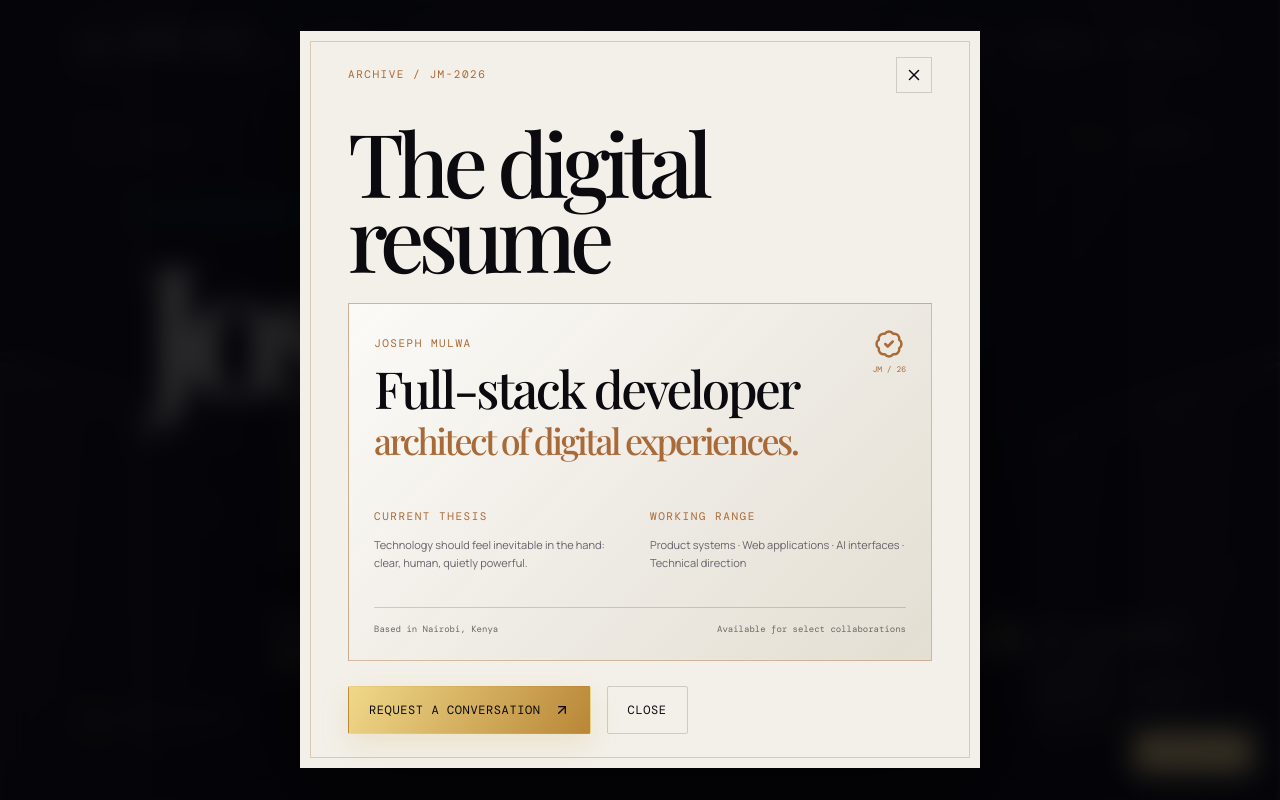
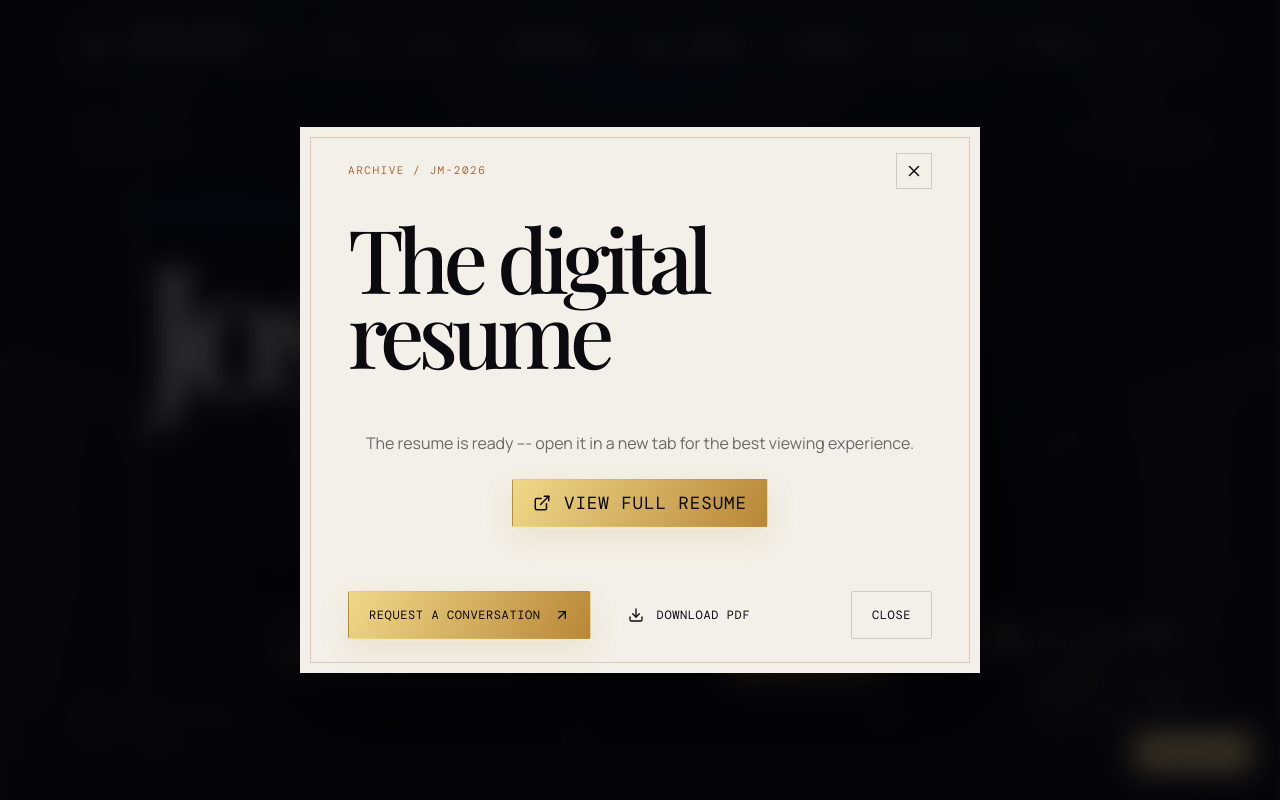
Before and after one commit to BYTECODENINJA/josephM, a React (Vite) app: page / in a window 1280 px wide. Both pictures are taken after a click on the button "VIEW RESUME". Shown: the top 800 px of the page. Built offline with nearby package versions, Linux system fonts and the light colour scheme; a web font is replaced by a local one.

Commit message:
Add my Resume

```diff
--- a/src/components/ResumeModal.tsx
+++ b/src/components/ResumeModal.tsx
@@ -1,37 +1,51 @@
-import { BadgeCheck, ArrowUpRight } from "lucide-react";
+import { ArrowUpRight, Download, ExternalLink } from "lucide-react";
 import { ModalShell } from "./ModalShell";
+import resumePDF from "../assets/JOSEPH MULWA.pdf"; // adjust the path/filename as needed
 
 export function ResumeModal({ onClose }: { onClose: () => void }) {
+  const openResumeInNewTab = () => {
+    window.open(resumePDF, "_blank");
+  };
+
   return (
     <ModalShell title="The digital resume" eyebrow="Archive / JM-2026" onClose={onClose}>
-      <div className="resume-paper">
-        <div className="resume-paper__header">
-          <div><span className="micro-label">Joseph Mulwa</span><h3>Full-stack developer<br /><em>architect of digital experiences.</em></h3>
-          </div>
-          <span className="resume-paper__seal"><BadgeCheck size={30} /><small>JM / 26</small></span>
+      <div className="resume-pdf-preview" style={{ textAlign: "center", padding: "2rem 0" }}>
+        <p style={{ color: "var(--muted-dark)", marginBottom: "1.5rem" }}>
+          The resume is ready --- open it in a new tab for the best viewing experience.
+        </p>
+        <button
+          className="button button--gold"
+          type="button"
+          onClick={openResumeInNewTab}
+          style={{ fontSize: "1.1rem" }}
+        >
+          <ExternalLink size={18} />
+          View full resume
+        </button>
+      </div>
+
+      <div className="modal-actions" style={{ marginTop: "2rem", display: "flex", gap: "1rem", flexWrap: "wrap", justifyContent: "space-between" }}>
+        <div style={{ display: "flex", gap: "1rem" }}>
+          <a
+            className="button button--gold"
+            href="mailto:josephmulwa8055@gmail.com?subject=Resume request"
+            onClick={onClose}
+          >
+            Request a conversation
+            <ArrowUpRight size={16} />
+          </a>
+          <a
+            className="button button--outline"
+            href={resumePDF}
+            download="Joseph_Mulwa_Resume.pdf"
+          >
+            <Download size={16} />
+            Download PDF
+          </a>
         </div>
-        <div className="resume-paper__grid">
-          <div><span className="micro-label">Current thesis</span>
-            <p>Technology should feel inevitable in the hand: clear, human, quietly powerful.</p>
-          </div>
-          <div><span className="micro-label">Working range</span>
-            <p>Product systems · Web applications · AI interfaces · Technical direction</p>
-          </div>
-        </div>
-        <div className="resume-paper__rule" />
-        <div className="resume-paper__footer">
-          <span>Based in Nairobi, Kenya</span>
-          <span>Available for select collaborations</span>
-        </div>
-      </div>
-      <div className="modal-actions">
-        <a className="button button--gold"
-           href="mailto:josephmulwa8055@gmail.com.com?subject=Resume request"
-           onClick={onClose}>
-          Request a conversation
-          <ArrowUpRight size={16} />
-        </a>
-        <button className="button button--quiet" type="button" onClick={onClose}>Close</button>
+        <button className="button button--quiet" type="button" onClick={onClose}>
+          Close
+        </button>
       </div>
     </ModalShell>
   );
--- a/src/pages/Index.tsx
+++ b/src/pages/Index.tsx
@@ -1,4 +1,5 @@
 import { type FormEvent, useEffect, useMemo, useState } from "react";
+import resumePDF from "../assets/JOSEPH MULWA.pdf";
 import {
   ArrowUpRight,
   Menu,
@@ -93,14 +94,13 @@ function useCinematicSignals() {
 }
 
 const downloadResume = () => {
-  const pdf = `%PDF-1.4\n1 0 obj\n<< /Type /Catalog /Pages 2 0 R >>\nendobj\n2 0 obj\n<< /Type /Pages /Kids [3 0 R] /Count 1 >>\nendobj\n3 0 obj\n<< /Type /Page /Parent 2 0 R /MediaBox [0 0 612 792] /Resources << /Font << /F1 4 0 R >> >> /Contents 5 0 R >>\nendobj\n4 0 obj\n<< /Type /Font /Subtype /Type1 /BaseFont /Helvetica >>\nendobj\n5 0 obj\n<< /Length 212 >>\nstream\nBT\n/F1 22 Tf\n72 700 Td\n(Joseph Mulwa) Tj\n/F1 12 Tf\n0 -28 Td\n(Full-stack developer | Architect of digital experiences) Tj\n0 -42 Td\n(React, TypeScript, Node.js, product systems, AI interfaces) Tj\n0 -24 Td\n(Nairobi, Kenya | josephmulwa8055@gmail.com) Tj\nET\nendstream\nendobj\ntrailer\n<< /Root 1 0 R >>\n%%EOF`;
-  const blob = new Blob([pdf], { type: "application/pdf" });
-  const url = URL.createObjectURL(blob);
+  // Use the imported PDF URL directly
   const link = document.createElement("a");
-  link.href = url;
-  link.download = "joseph-mulwa-resume.pdf";
+  link.href = resumePDF;
+  link.download = "JOSEPH MULWA.pdf"; // desired filename
+  document.body.appendChild(link);
   link.click();
-  URL.revokeObjectURL(url);
+  document.body.removeChild(link);
 };
 
 const Index = () => {
```
Also changed, not shown: src/components/sections/Hero.tsx (+29 -6 lines).
